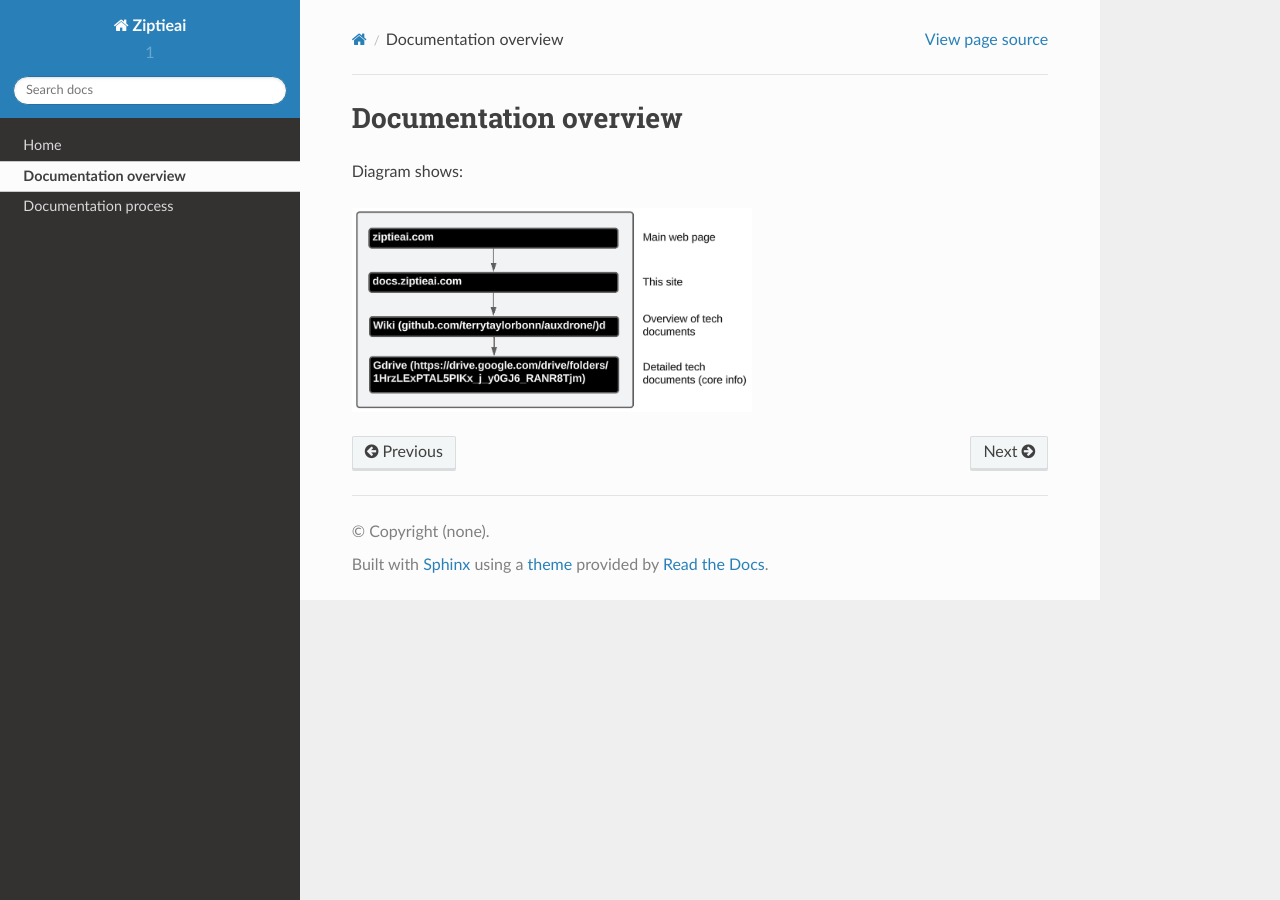
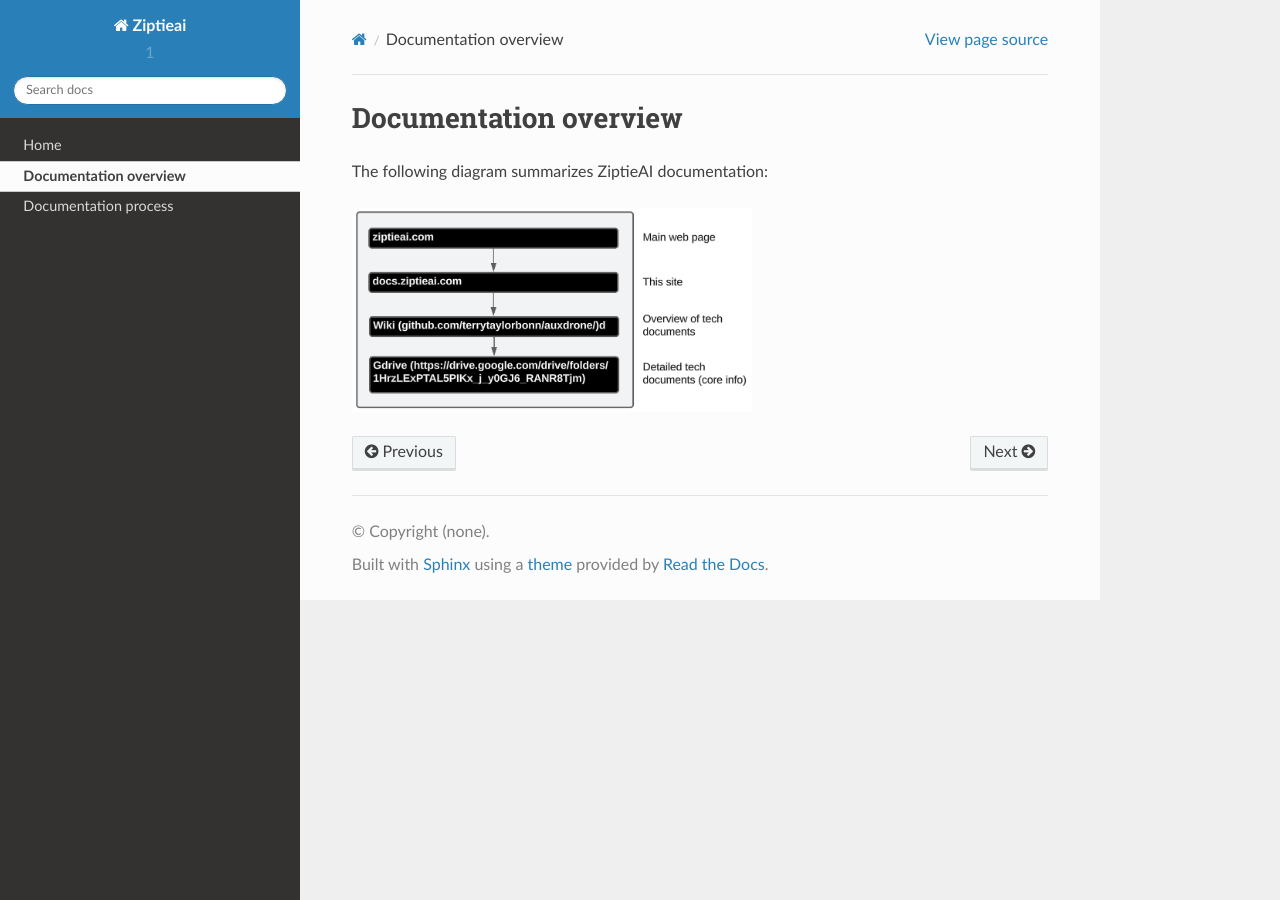
Before and after one commit to terrytaylorbonn/rtd-tutorial, a Sphinx documentation site: the page built from docs/source/Doc-overview.rst, in a window 1280 px wide. Built offline with Sphinx 7.4.7 and the Read the Docs theme 2.0.0, drawn with Linux system fonts in a browser that asks for light colours.

Commit message:
adsfasdf

```diff
--- a/docs/source/Doc-overview.rst
+++ b/docs/source/Doc-overview.rst
@@ -1,7 +1,7 @@
 Documentation overview
 ======================
 
-Diagram shows:
+The following diagram summarizes ZiptieAI documentation:
 
 .. image:: images/overview.png
   :width: 400
```
